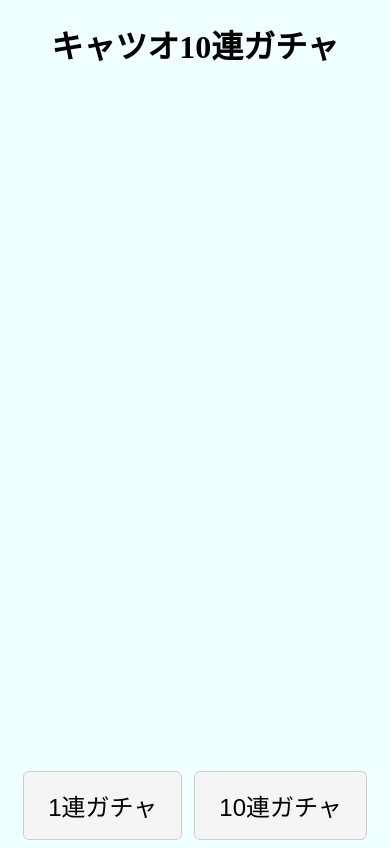
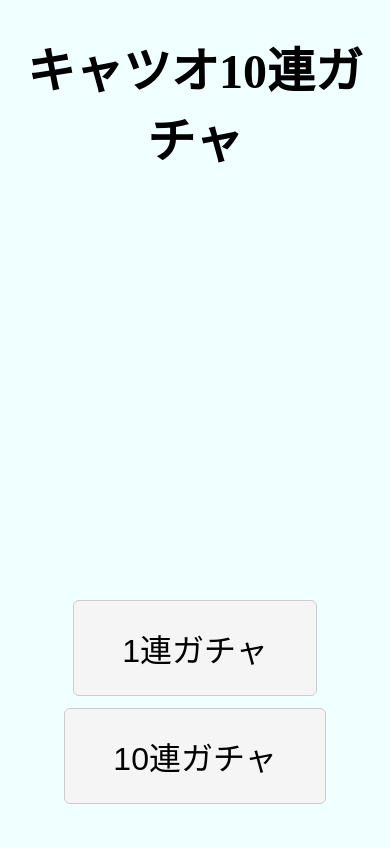
Before and after one commit to Kyatsuo/KyatsuoGacha, a plain HTML site: page index.html in a window 390 px wide. Drawn offline with Linux system fonts and the light colour scheme.

```diff
--- a/kyatsuoGacha.css
+++ b/kyatsuoGacha.css
@@ -47,19 +47,3 @@ h1 {
   opacity: 0;
   transition: opacity 0.3s;
 }
-
-/* ▼ スマホ用（画面幅480px以下） */
-@media (max-width: 480px) {
-  h1 {
-    font-size: 32px;
-  }
-
-  .btn {
-    font-size: 24px;
-    padding: 16px 24px;
-  }
-
-  .slot-grid {
-    grid-template-columns: repeat(3, 1fr); /* スマホでは3列に */
-  }
-}
```
